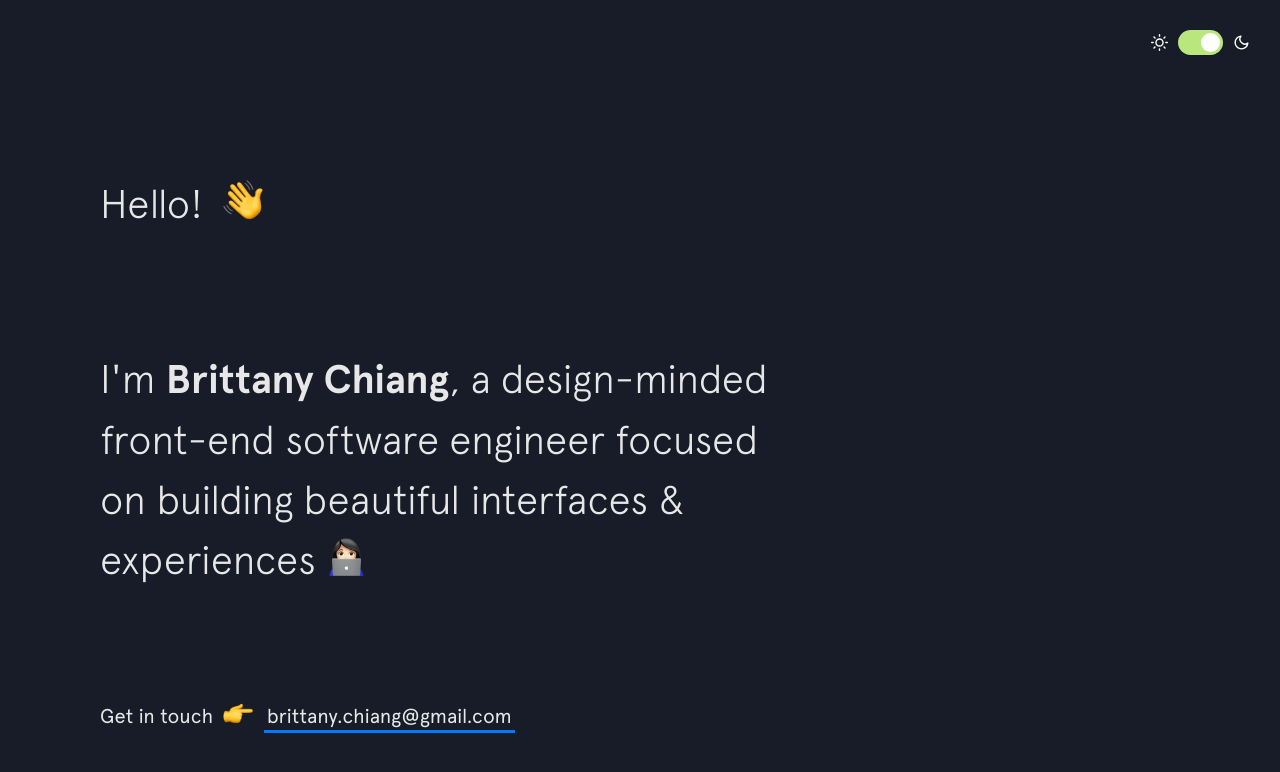
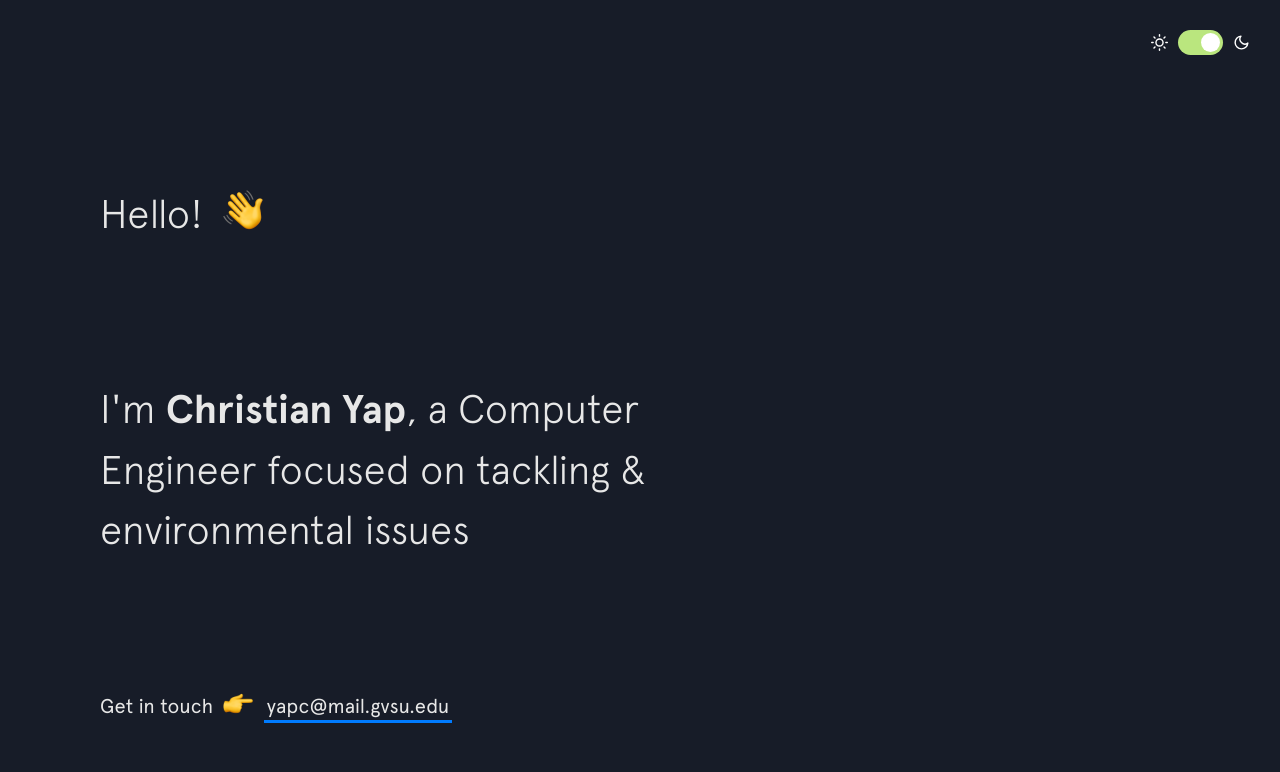
Before and after one commit to ChristianYap/ChristianYap, a Jekyll site: the page built from index.html, in a window 1280 px wide and 900 px high. Shown: the top 772 px of the window. Built offline with Jekyll 4.4.1, drawn with Linux system fonts in a browser that asks for light colours; nearby versions of some CDN libraries.

Commit message:
Intro update

```diff
--- a/_includes/intro.html
+++ b/_includes/intro.html
@@ -4,15 +4,15 @@
   </h1>
 
   <h2 class="intro__tagline">I'm
-    <span class="name">Brittany Chiang</span>, a design-minded front-end software engineer focused on building beautiful interfaces &amp; experiences
-    <span class="emoji technologist"></span>
+    <span class="name">Christian Yap</span>, a Computer Engineer focused on tackling &amp; environmental issues
+    <span class="emoji sunglasses"></span>
   </h2>
 
   <h3 class="intro__contact">
     <span>Get in touch </span>
     <span class="emoji pointer"></span>
     <span>
-      <a href="mailto:brittany.chiang@gmail.com" target="_blank" class="highlight-link">brittany.chiang@gmail.com</a>
+      <a href="mailto:yapc@mail.gvsu.edu" target="_blank" class="highlight-link">yapc@mail.gvsu.edu</a>
     </span>
   </h3>
 </header>
```
